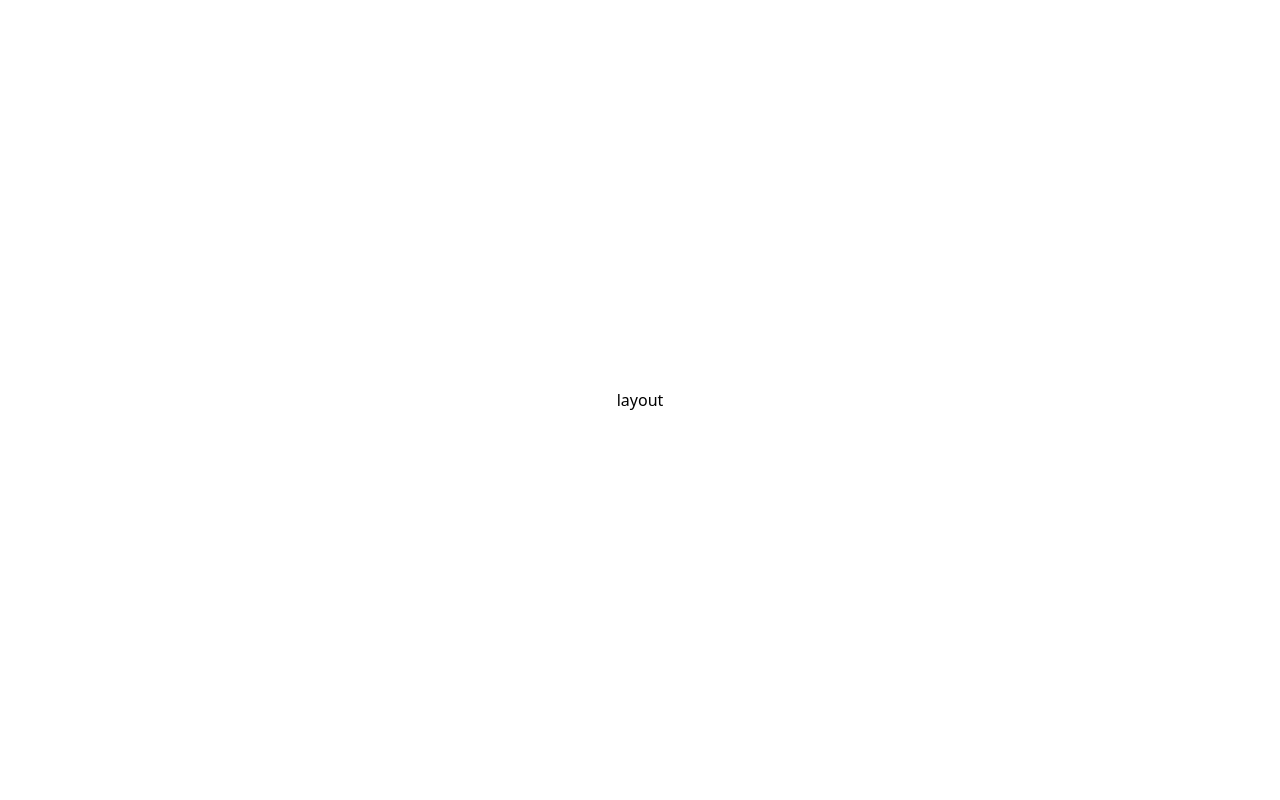
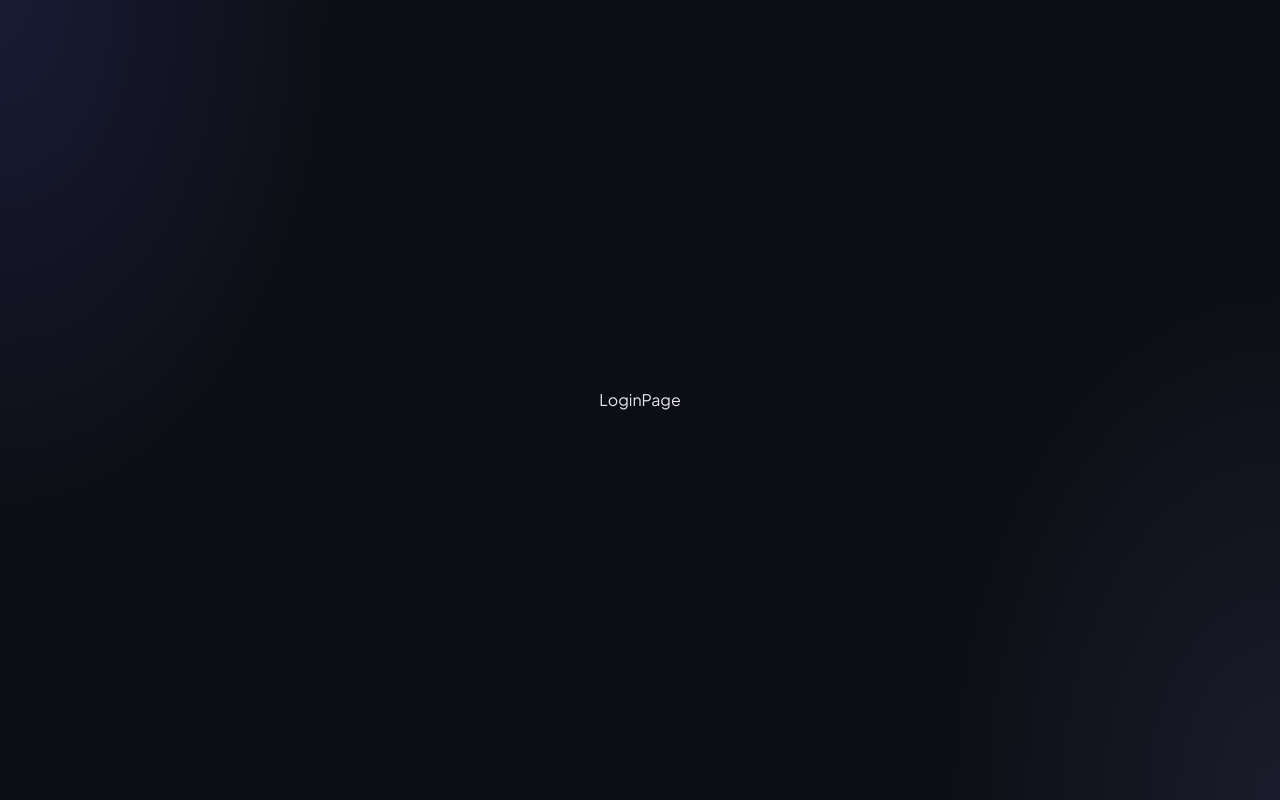
Before and after one commit to Sandro-A-Moraes/clientFlow-frontend, a Next.js app: page /login in a window 1280 px wide. Built offline with nearby package versions, Linux system fonts and the light colour scheme.

Commit message:
feat: refactor layout component and enhance global styles with color variables

```diff
--- a/src/app/(auth)/layout.tsx
+++ b/src/app/(auth)/layout.tsx
@@ -1,12 +1,17 @@
 import React from 'react';
 import cn from '@/shared/lib/utils/cn';
 
-const layout = () => {
+const Layout = ({ children }: { children: React.ReactNode }) => {
   return (
-    <div className={cn(' w-full h-screen flex items-center justify-center')}>
-      layout
+    <div
+      className={cn(
+        'w-full min-h-screen flex items-center justify-center px-6 py-14',
+        'bg-register-mobile',
+      )}
+    >
+      {children}
     </div>
   );
 };
 
-export default layout;
+export default Layout;
--- a/src/app/globals.css
+++ b/src/app/globals.css
@@ -1,5 +1,75 @@
-@import "tailwindcss";
+@import 'tailwindcss';
 
-@theme{
+:root {
   --font-primary: var(--font-plus-jakarta-sans);
+
+  /* Brand */
+  --color-brand-50: #eff0ff;
+  --color-brand-100: #d9dbff;
+  --color-brand-200: #c3c6ff;
+  --color-brand-300: #aeb1ff;
+  --color-brand-400: #a3a6ff;
+  --color-brand-500: #6063ee;
+  --color-brand-600: #4f52de;
+  --color-brand-700: #3f42c6;
+  --color-brand-800: #2c2f8f;
+  --color-brand-900: #0f00a4;
+
+  /* Neutrals (dark surfaces) */
+  --color-neutral-950: #0c0e14;
+  --color-neutral-900: #11131a;
+  --color-neutral-850: #171921;
+  --color-neutral-800: #1d1f27;
+  --color-neutral-750: #23262e;
+  --color-neutral-700: #2a2d36;
+  --color-neutral-600: #46484f;
+  --color-neutral-500: #74757d;
+  --color-neutral-400: #8c8e96;
+  --color-neutral-300: #aaaab3;
+  --color-neutral-200: #c7c8cf;
+  --color-neutral-100: #e5e4ed;
+
+  /* Semantic aliases */
+  --color-bg-canvas: var(--color-neutral-950);
+  --color-bg-surface: var(--color-neutral-850);
+  --color-bg-elevated: var(--color-neutral-800);
+  --color-bg-soft: var(--color-neutral-750);
+
+  --color-text-primary: var(--color-neutral-100);
+  --color-text-secondary: var(--color-neutral-300);
+  --color-text-muted: var(--color-neutral-500);
+  --color-text-link: var(--color-brand-400);
+
+  --color-border-subtle: rgb(70 72 79 / 0.1);
+  --color-border-default: rgb(70 72 79 / 0.2);
+  --color-border-strong: rgb(70 72 79 / 0.3);
+
+  --color-overlay-card: rgb(23 25 33 / 0.8);
+  --color-shadow-card: rgb(0 0 0 / 0.25);
+  --color-shadow-brand: rgb(163 166 255 / 0.1);
 }
+
+@layer base {
+  body {
+    background-color: var(--color-bg-canvas);
+    color: var(--color-text-primary);
+    font-family: var(--font-primary), sans-serif;
+  }
+}
+
+@layer utilities {
+  .bg-register-mobile {
+    background-image:
+      radial-gradient(
+        55.154% 136.33% at 0% 0%,
+        rgb(99 102 241 / 0.15) 0%,
+        rgb(99 102 241 / 0) 50%
+      ),
+      radial-gradient(
+        55.154% 136.33% at 100% 100%,
+        rgb(162 142 252 / 0.1) 0%,
+        rgb(162 142 252 / 0) 50%
+      ),
+      linear-gradient(90deg, #0c0e14 0%, #0c0e14 100%);
+  }
+}
```
